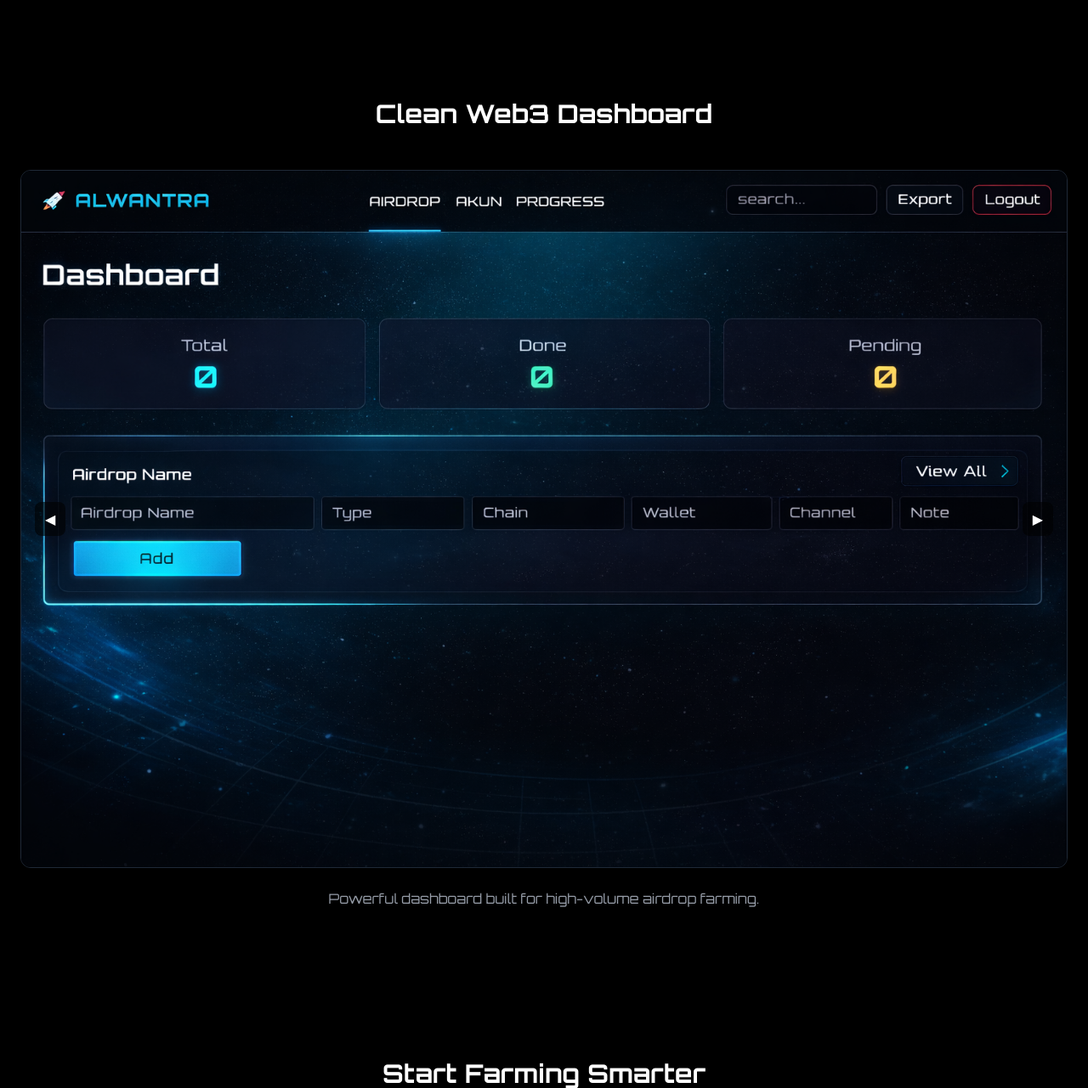
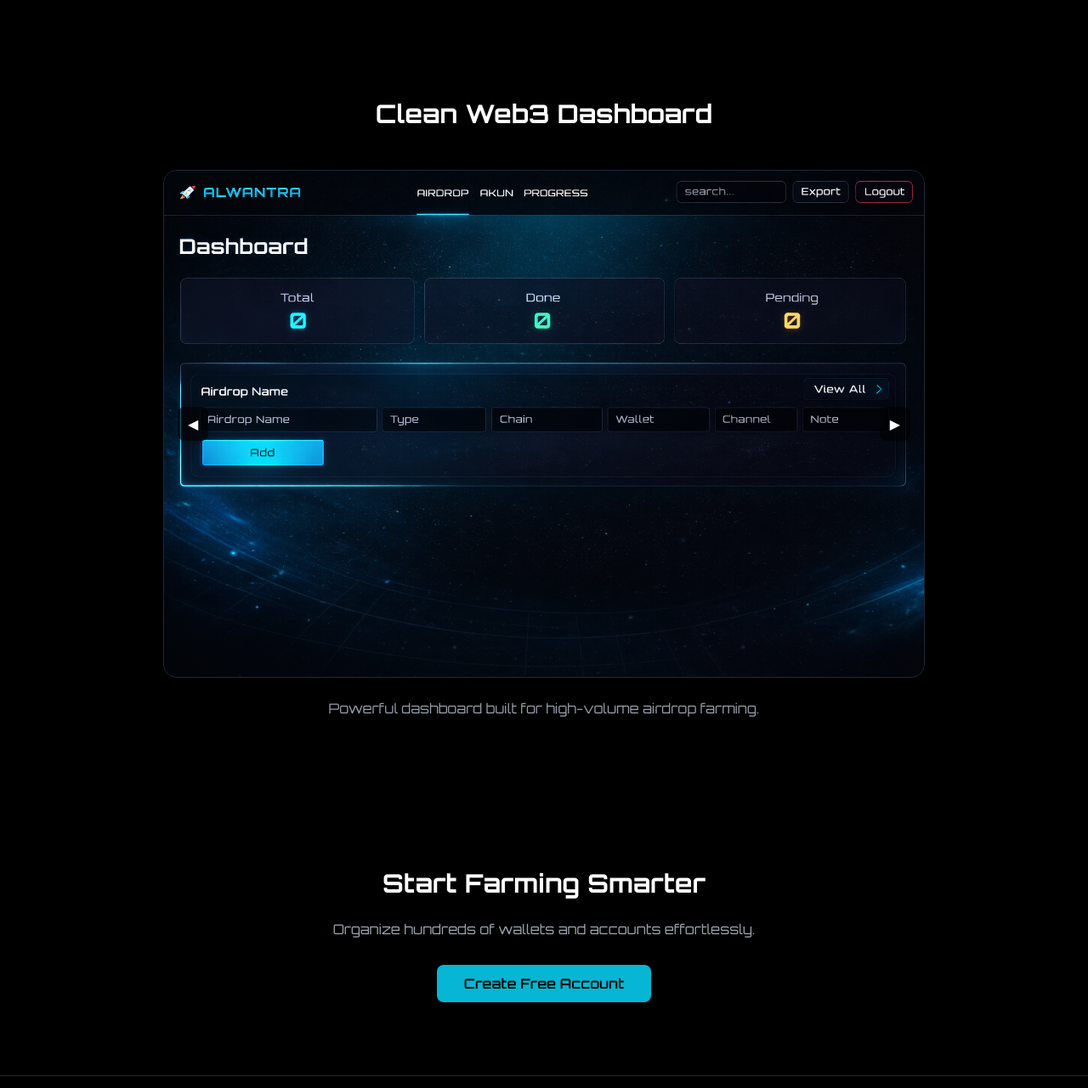
Before and after one commit to Cawonshik/alwantra-dashboard, a Flask app: page / in a window 1280 px wide. Shown: the part 975-2256 px from the top of the page at 85% size. Run offline with Flask 3, Linux system fonts and the light colour scheme; some libraries are stand-ins or nearby versions.

Commit message:
Fix dashboard preview size on home page

```diff
--- a/templates/home.html
+++ b/templates/home.html
@@ -155,13 +155,15 @@ Save Gmail, Twitter, Telegram, Discord and GitHub accounts safely.
 Clean Web3 Dashboard
 </h2>
 
-<div class="relative border border-gray-800 rounded-xl overflow-hidden shadow-2xl">
+<div class="relative border border-gray-800 rounded-2xl overflow-hidden shadow-2xl max-w-4xl mx-auto bg-[#0d1424]">
 
 <div id="slider" class="flex transition-transform duration-700">
 
-<img src="/static/dashboard.png" class="w-full flex-shrink-0">
-<img src="/static/dashboard3.png" class="w-full flex-shrink-0">
-<img src="/static/dashboard2.png" class="w-full flex-shrink-0">
+<img src="/static/dashboard.png" class="w-full object-contain flex-shrink-0">
+
+<img src="/static/dashboard3.png" class="w-full object-contain flex-shrink-0">
+
+<img src="/static/dashboard2.png" class="w-full object-contain flex-shrink-0">
 
 </div>
 
```
